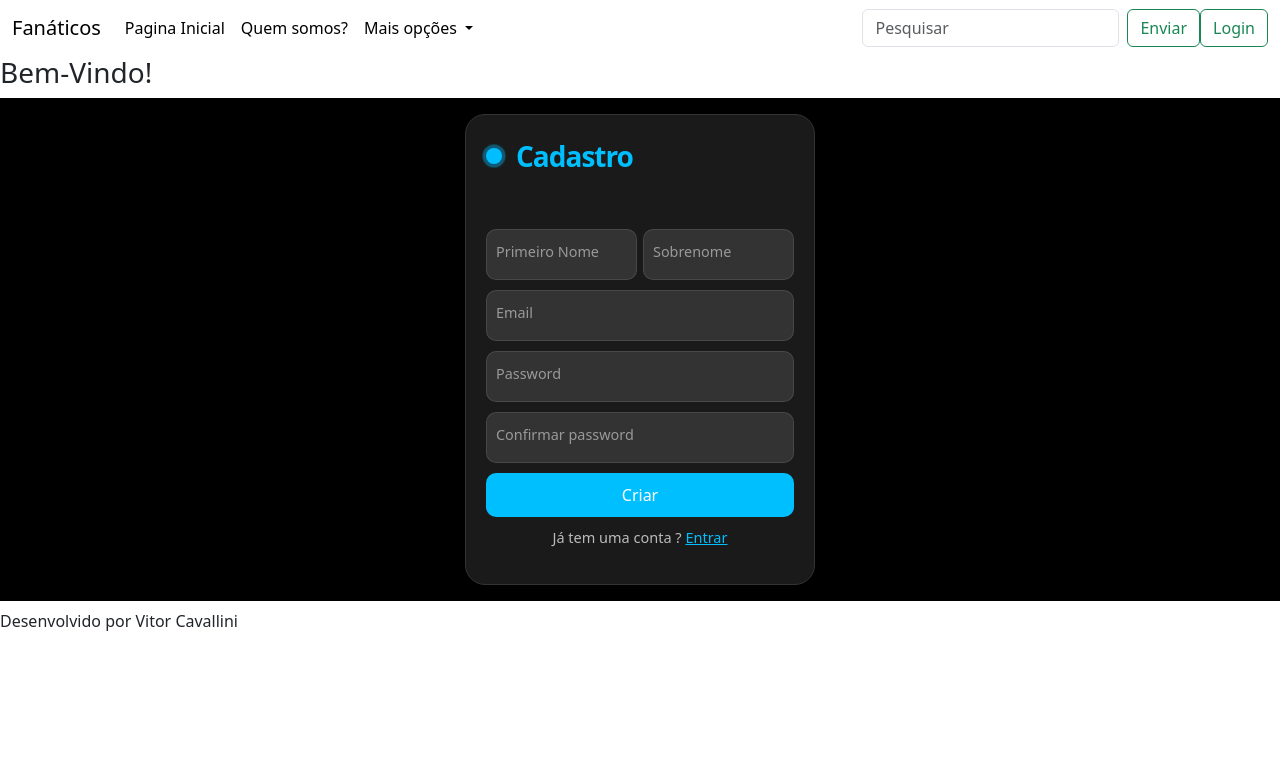
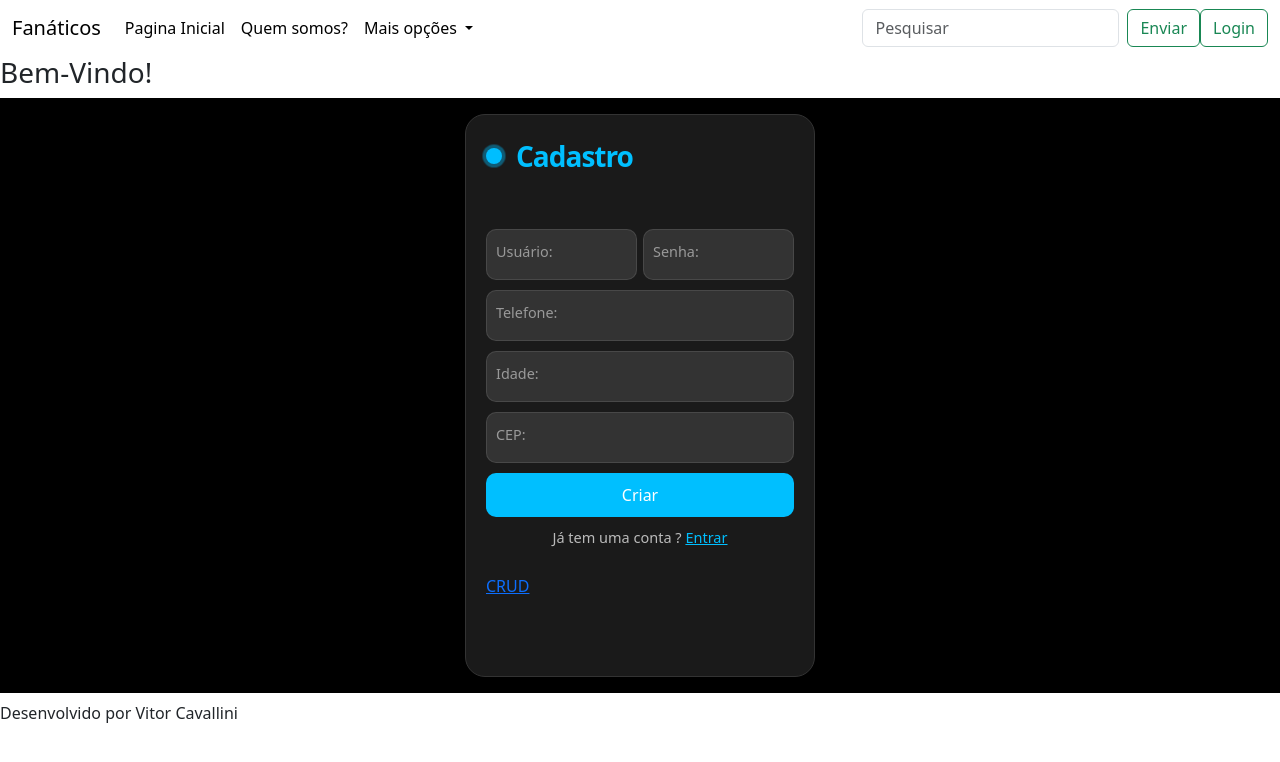
Before and after one commit to Cavallinixx/siteLivreFlask, a Flask app: page /cadastrar in a window 1280 px wide. Shown: the top 762 px of the page. Run offline with Flask 3, Linux system fonts and the light colour scheme.

Commit message:
Setimo Commit

```diff
--- a/app/routes.py
+++ b/app/routes.py
@@ -1,5 +1,9 @@
 from app import app
 from flask import render_template
+from flask import request
+import json
+import requests
+link = "https://vitorti18n-default-rtdb.firebaseio.com/" #Conectando ao banco
 
 @app.route('/') #Configurando uma rota web
 @app.route('/index')
@@ -28,3 +32,63 @@ def real():
 @app.route('/vasco')
 def vasco():
     return render_template('vasco.html', titulo="Vasco da Gama", nome="Vitor Cavallini")
+@app.route('/crud')
+def crud():
+    return render_template('crud.html', titulo="CRUD", nome="Vitor Cavallini")
+@app.route('/cadastrarUsuario', methods=['POST'])
+def cadastrarUsuario():
+    try:
+        usuario      = request.form.get("usuario")
+        senha        = request.form.get("senha")
+        telefone     = request.form.get("telefone")
+        idade        = request.form.get("idade")
+        cep          = request.form.get("cep")
+        dados        = {"usuario":usuario,"senha":senha,"telefone":telefone,"idade":idade,"cep":cep}
+        requisicao   = requests.post(f'{link}/cadastrar/.json', data=json.dumps(dados))
+        return 'Cadastrado com sucesso!'
+    except Exception as e:
+        return f'Ocorreu um erro\n\n + {e}'
+@app.route('/listar')
+def listarTudo():
+    try:
+        requisicao = requests.get(f'{link}/cadastrar/.json') #Solicitar os dados que estão no banco
+        dicionario = requisicao.json()
+        return dicionario
+
+    except Exception as e:
+        return f'Ocorreu um erro\n\n + {e}'
+
+@app.route('/listarIndividual')
+def listarIndividual():
+    try:
+        requisicao = requests.get(f'{link}/cadastrar/.json') #Solicitar os dados que estão no banco
+        dicionario = requisicao.json()
+        idCadastro = ""
+        for codigo in dicionario:
+            usuario = dicionario[codigo]['usuario']
+            if usuario=="Vitor":
+                idCadastro = codigo
+        return idCadastro
+    except Exception as e:
+        return f'Ocorreu um erro\n\n + {e}'
+
+
+
+@app.route('/atualizar')
+def atualizar():
+    try:
+        dados = {"nome" : "Gabriela"}#Parâmetro de atualização
+        requisicao = requests.patch(f'{link}/cadastrar/-NySNSADmCFbENf0xj11/.json', data=json.dumps(dados))
+        return "Atualzado com sucesso!"
+
+    except Exception as e:
+        return f'Ocorreu um erro\n\n + {e}'
+
+@app.route('/excluir')
+def excluir():
+    try:
+        requisicao = requests.delete(f'{link}/;cadastrar/-NySNSADmCFbENf0xj11/.json')
+        return "Excluido com suceeso"
+
+    except Exception as e:
+        return f'Ocorreu um erro\n\n + {e}'
--- a/app/templates/cadastrar.html
+++ b/app/templates/cadastrar.html
@@ -2,36 +2,39 @@
 {% block conteudo %}
 <body class="">
     <div class="p-3 mb-2 bg-black text-white">
-        <form class="form">
+        <form class="form" action="/cadastrarUsuario" method="POST">
             <p class="title">Cadastro </p>
             <p class="message"></p>
                 <div class="flex">
                 <label>
-                    <input class="input" type="text" placeholder="" required="">
-                    <span>Primeiro Nome</span>
+                    <input class="input" type="text" name="usuario" placeholder="" required="">
+                    <span>Usuário:</span>
                 </label>
 
                 <label>
-                    <input class="input" type="text" placeholder="" required="">
-                    <span>Sobrenome</span>
+                    <input class="input" type="text" name="senha" placeholder="" required="">
+                    <span>Senha:</span>
                 </label>
             </div>
 
             <label>
-                <input class="input" type="email" placeholder="" required="">
-                <span>Email</span>
+                <input class="input" type="number" name="telefone" placeholder="" required="">
+                <span>Telefone:</span>
             </label>
 
             <label>
-                <input class="input" type="password" placeholder="" required="">
-                <span>Password</span>
+                <input class="input" type="number" name="idade" placeholder="" required="">
+                <span>Idade:</span>
             </label>
             <label>
-                <input class="input" type="password" placeholder="" required="">
-                <span>Confirmar password</span>
+                <input class="input" type="number" name="cep" placeholder="" required="">
+                <span>CEP:</span>
             </label>
             <button class="submit">Criar</button>
             <p class="signin">Já tem uma conta ? <a href="/login">Entrar</a> </p>
+
+            <a href="/crud">CRUD</a><br><br>
+
         </form>
     </div>
 </body>
```
Also changed, not shown: app/templates/crud.html (added, +14 -0 lines).
